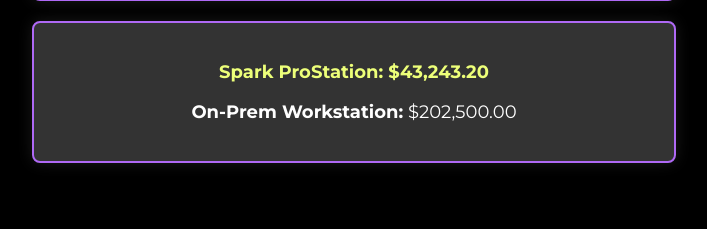
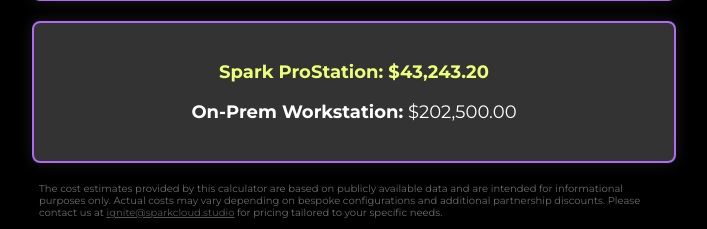
Before and after one commit to tamar-chatterjee/spark-calc-ps, a Flask app: page / in a window 1280 px wide. Shown: the part 905-1134 px from the top of the page, without its empty margins (286-993 px from the left). Before the commit the page ends 1068 px from the top, so only its background shows below. Run offline with Flask 3, Linux system fonts and the light colour scheme.

Commit message:
Added fine print

```diff
--- a/app.py
+++ b/app.py
@@ -61,4 +61,4 @@
     })
 
 if __name__ == '__main__':
-    app.run(debug=True, host='0.0.0.0', port=5001)
+    app.run(debug=True, host='0.0.0.0', port=5004)
--- a/templates/index.html
+++ b/templates/index.html
@@ -221,6 +221,10 @@
             <p class="spark-cost"><strong>Spark ProStation:</strong> $<span id="cloud_cost">0.00</span></p>
             <p><strong>On-Prem Workstation:</strong> $<span id="on_prem_cost">0.00</span></p>
         </div>
+         <!-- Disclaimer Section -->
+        <div style="max-width: 630px; margin: 10px auto; font-size: 10px; color: #6a6a6a; text-align: left; line-height: 12px;">
+            <p>The cost estimates provided by this calculator are based on publicly available data and are intended for informational purposes only. Actual costs may vary depending on bespoke configurations and additional partnership discounts. Please contact us at <a href="mailto:ignite@sparkcloud.studio" style="color: #555; text-decoration: underline;">ignite@sparkcloud.studio</a> for pricing tailored to your specific needs. </p>
+        </div>
 
         <script>
             const formatCurrency = (amount) => Number(amount).toLocaleString(undefined, { minimumFractionDigits: 2 });
```
